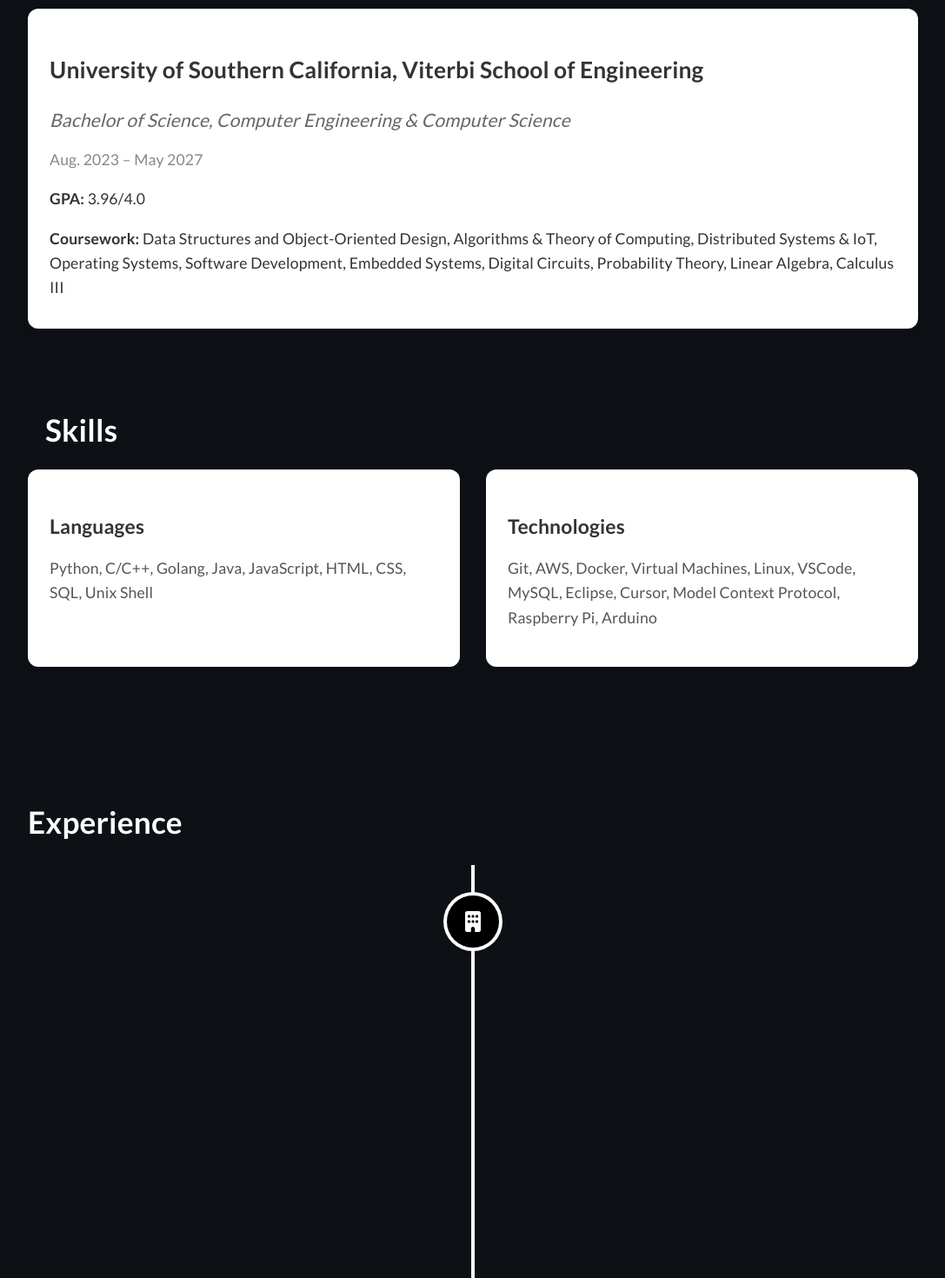
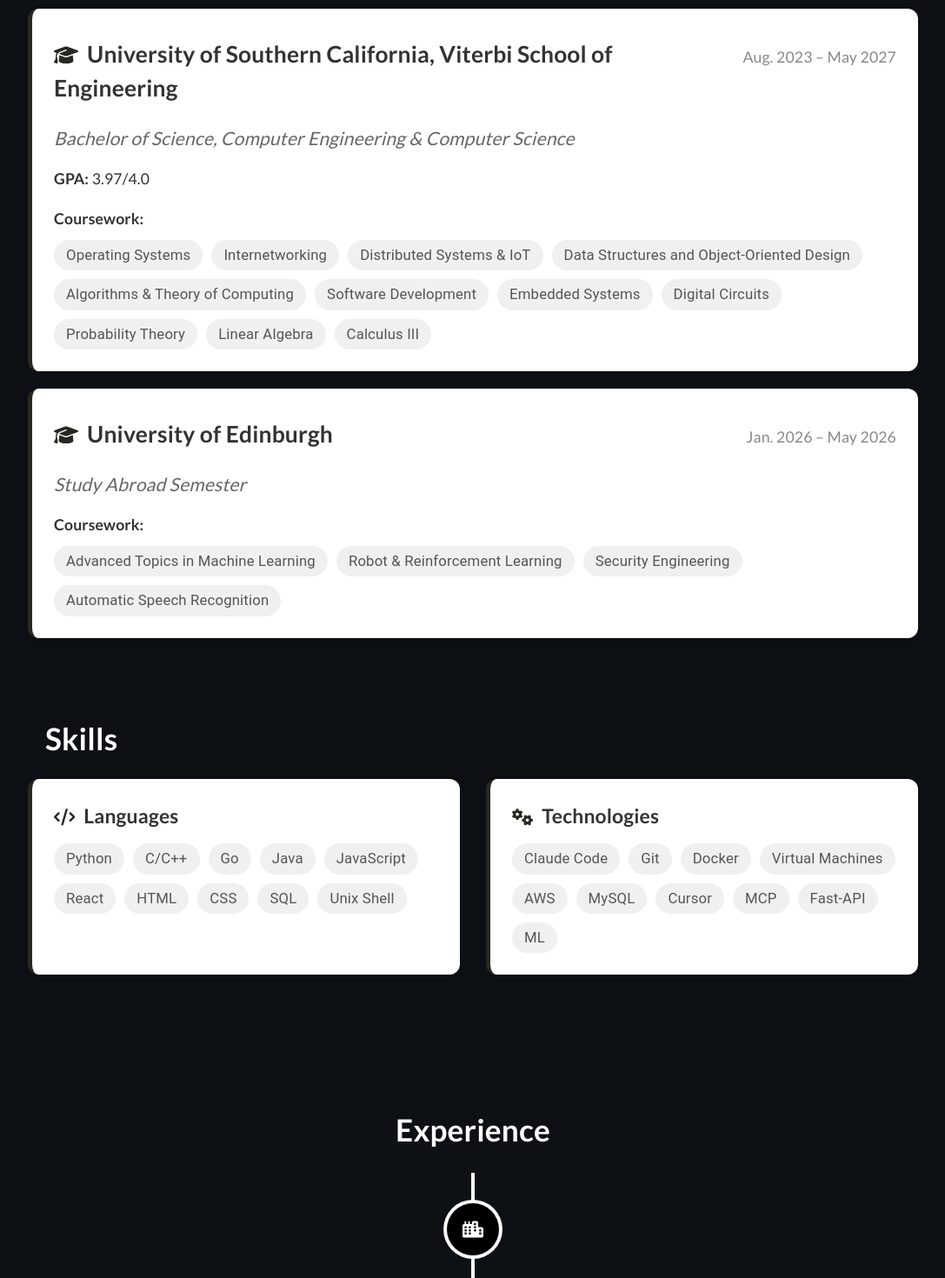
Before and after one commit to alexseveringhaus/alexsev.com, a React (Create React App) app: page / in a window 1280 px wide. Shown: the part 1020-2490 px from the top of the page at 87% size, without its empty margins (96-1183 px from the left). Built offline with nearby package versions, Linux system fonts and the light colour scheme.

Commit message:
summer 2026 update

```diff
--- a/src/assets/styles/About.scss
+++ b/src/assets/styles/About.scss
@@ -2,6 +2,10 @@
   display: flex;
   flex-direction: column;
   gap: 40px;
+}
+
+#about h1 {
+  text-align: center;
 }
 
 .education-section, .skills-section {
@@ -17,26 +21,43 @@
   background-color: white;
   padding: 25px;
   border-radius: 12px;
+  border-left: 5px solid rgb(39, 40, 34);
   box-shadow: 0 4px 8px rgba(0, 0, 0, 0.1);
   margin-bottom: 20px;
 
+  .education-header {
+    display: flex;
+    justify-content: space-between;
+    align-items: baseline;
+    gap: 20px;
+    margin-bottom: 5px;
+  }
+
   h3 {
     font-size: 1.5em;
-    margin-bottom: 10px;
+    margin-top: 0;
+    margin-bottom: 0;
     color: #333;
+  }
+
+  .education-icon {
+    color: rgb(39, 40, 34);
+    margin-right: 10px;
+    font-size: 0.85em;
   }
 
   .degree {
     font-size: 1.2em;
     font-style: italic;
     color: #666;
-    margin-bottom: 5px;
+    margin-bottom: 15px;
   }
 
   .dates {
     font-size: 1em;
     color: #888;
-    margin-bottom: 15px;
+    margin-bottom: 0;
+    white-space: nowrap;
   }
 
   .education-details {
@@ -45,6 +66,28 @@
       margin-bottom: 8px;
       line-height: 1.6;
     }
+
+    .coursework-label {
+      margin-bottom: 10px;
+    }
+  }
+}
+
+.skill-list {
+  display: flex;
+  flex-wrap: wrap;
+  gap: 10px;
+  list-style: none;
+  margin: 0;
+  padding: 0;
+
+  li {
+    background-color: #f0f0f0;
+    color: #555;
+    padding: 6px 14px;
+    border-radius: 20px;
+    font-size: 0.95em;
+    line-height: 1.4;
   }
 }
 
@@ -58,12 +101,20 @@
   background-color: white;
   padding: 25px;
   border-radius: 12px;
+  border-left: 5px solid rgb(39, 40, 34);
   box-shadow: 0 4px 8px rgba(0, 0, 0, 0.1);
 
   h3 {
     font-size: 1.3em;
+    margin-top: 0;
     margin-bottom: 15px;
     color: #333;
+  }
+
+  .skill-icon {
+    color: rgb(39, 40, 34);
+    margin-right: 10px;
+    font-size: 0.85em;
   }
 
   p {
@@ -77,6 +128,12 @@
     grid-template-columns: 1fr;
   }
 
+  .education-item .education-header {
+    flex-direction: column;
+    align-items: flex-start;
+    gap: 4px;
+  }
+
   .education-section, .skills-section {
     h2 {
       font-size: 1.8em;
--- a/src/assets/styles/Project.scss
+++ b/src/assets/styles/Project.scss
@@ -15,6 +15,16 @@
     text-decoration: none;
 }
 
+.project {
+    height: 100%;
+
+    > a {
+        display: flex;
+        height: 100%;
+        text-decoration: none;
+    }
+}
+
 .project-box {
     display: flex;
     flex-direction: column;
@@ -24,7 +34,7 @@
     border: 1px solid #ddd;
     padding: 20px;
     border-radius: 12px;
-    min-height: 350px;
+    height: 350px;
     width: 300px;
     text-align: center;
     box-shadow: 0 4px 8px rgba(0, 0, 0, 0.1);
@@ -45,6 +55,48 @@
     display: inline-block;
     box-shadow: 0 4px 8px rgba(0, 0, 0, 0.1);
     color: black;
+}
+
+.project-icon.icon-purple {
+    background-color: #ede7f6;
+
+    svg { color: #6a3fbf; }
+}
+
+.project-icon.icon-blue {
+    background-color: #e3f2fd;
+
+    svg { color: #1565c0; }
+}
+
+.project-icon.icon-orange {
+    background-color: #fff3e0;
+
+    svg { color: #e17a1a; }
+}
+
+.project-icon.icon-green {
+    background-color: #e8f5e9;
+
+    svg { color: #2e7d32; }
+}
+
+.project-icon.icon-red {
+    background-color: #fdecea;
+
+    svg { color: #c62828; }
+}
+
+.project-icon.icon-indigo {
+    background-color: #e8eaf6;
+
+    svg { color: #3949ab; }
+}
+
+.project-icon.icon-teal {
+    background-color: #e0f2f1;
+
+    svg { color: #00796b; }
 }
 
 .project-details {
--- a/src/assets/styles/Timeline.scss
+++ b/src/assets/styles/Timeline.scss
@@ -7,6 +7,10 @@
     svg {
         color: white;
     }
+}
+
+#experience h1 {
+    text-align: center;
 }
 
 .vertical-timeline span {
@@ -20,6 +24,15 @@
 
 .vertical-timeline-element p {
     color: rgb(39, 40, 34);
+}
+
+.vertical-timeline-element p a {
+    color: rgb(39, 40, 34);
+    text-decoration: underline;
+
+    &:visited {
+        color: rgb(39, 40, 34);
+    }
 }
 
 .vertical-timeline-element h3 {
--- a/src/components/About.tsx
+++ b/src/components/About.tsx
@@ -1,4 +1,6 @@
 import React from "react";
+import { FontAwesomeIcon } from '@fortawesome/react-fontawesome';
+import { faGraduationCap, faCode, faGears } from '@fortawesome/free-solid-svg-icons';
 import '../assets/styles/About.scss';
 
 function About() {
@@ -10,12 +12,43 @@
           <div className="education-section">
             <h2>Education</h2>
             <div className="education-item">
-              <h3>University of Southern California, Viterbi School of Engineering</h3>
+              <div className="education-header">
+                <h3><FontAwesomeIcon icon={faGraduationCap} className="education-icon" />University of Southern California, Viterbi School of Engineering</h3>
+                <p className="dates">Aug. 2023 – May 2027</p>
+              </div>
               <p className="degree">Bachelor of Science, Computer Engineering & Computer Science</p>
-              <p className="dates">Aug. 2023 – May 2027</p>
               <div className="education-details">
-                <p><strong>GPA:</strong> 3.96/4.0</p>
-                <p><strong>Coursework:</strong> Data Structures and Object-Oriented Design, Algorithms & Theory of Computing, Distributed Systems & IoT, Operating Systems, Software Development, Embedded Systems, Digital Circuits, Probability Theory, Linear Algebra, Calculus III</p>
+                <p><strong>GPA:</strong> 3.97/4.0</p>
+                <p className="coursework-label"><strong>Coursework:</strong></p>
+                <ul className="skill-list">
+                  <li>Operating Systems</li>
+                  <li>Internetworking</li>
+                  <li>Distributed Systems & IoT</li>
+                  <li>Data Structures and Object-Oriented Design</li>
+                  <li>Algorithms & Theory of Computing</li>
+                  <li>Software Development</li>
+                  <li>Embedded Systems</li>
+                  <li>Digital Circuits</li>
+                  <li>Probability Theory</li>
+                  <li>Linear Algebra</li>
+                  <li>Calculus III</li>
+                </ul>
+              </div>
+            </div>
+            <div className="education-item">
+              <div className="education-header">
+                <h3><FontAwesomeIcon icon={faGraduationCap} className="education-icon" />University of Edinburgh</h3>
+                <p className="dates">Jan. 2026 – May 2026</p>
+              </div>
+              <p className="degree">Study Abroad Semester</p>
+              <div className="education-details">
+                <p className="coursework-label"><strong>Coursework:</strong></p>
+                <ul className="skill-list">
+                  <li>Advanced Topics in Machine Learning</li>
+                  <li>Robot & Reinforcement Learning</li>
+                  <li>Security Engineering</li>
+                  <li>Automatic Speech Recognition</li>
+                </ul>
               </div>
             </div>
           </div>
@@ -24,12 +57,34 @@
             <h2>Skills</h2>
             <div className="skills-grid">
               <div className="skill-category">
-                <h3>Languages</h3>
-                <p>Python, C/C++, Golang, Java, JavaScript, HTML, CSS, SQL, Unix Shell</p>
+                <h3><FontAwesomeIcon icon={faCode} className="skill-icon" />Languages</h3>
+                <ul className="skill-list">
+                  <li>Python</li>
+                  <li>C/C++</li>
+                  <li>Go</li>
+                  <li>Java</li>
+                  <li>JavaScript</li>
+                  <li>React</li>
+                  <li>HTML</li>
+                  <li>CSS</li>
+                  <li>SQL</li>
+                  <li>Unix Shell</li>
+                </ul>
               </div>
               <div className="skill-category">
-                <h3>Technologies</h3>
-                <p>Git, AWS, Docker, Virtual Machines, Linux, VSCode, MySQL, Eclipse, Cursor, Model Context Protocol, Raspberry Pi, Arduino</p>
+                <h3><FontAwesomeIcon icon={faGears} className="skill-icon" />Technologies</h3>
+                <ul className="skill-list">
+                  <li>Claude Code</li>
+                  <li>Git</li>
+                  <li>Docker</li>
+                  <li>Virtual Machines</li>
+                  <li>AWS</li>
+                  <li>MySQL</li>
+                  <li>Cursor</li>
+                  <li>MCP</li>
+                  <li>Fast-API</li>
+                  <li>ML</li>
+                </ul>
               </div>
             </div>
           </div>
--- a/src/components/Project.tsx
+++ b/src/components/Project.tsx
@@ -7,6 +7,7 @@
 import { faGlobe } from '@fortawesome/free-solid-svg-icons';
 import { faChartLine } from '@fortawesome/free-solid-svg-icons';
 import { faRobot } from '@fortawesome/free-solid-svg-icons';
+import { faBrain } from '@fortawesome/free-solid-svg-icons';
 
 function Project() {
     return (
@@ -14,9 +15,23 @@
             <h1>Projects</h1>
             <div className="projects-grid">
                 <div className="project">
+                    <a href="https://github.com/alexseveringhaus/alzheimers-ML" target="_blank" rel="noreferrer">
+                        <div className="project-box">
+                            <div className="project-icon icon-purple">
+                                <FontAwesomeIcon icon={faBrain} size="2x" />
+                            </div>
+                            <div className="project-details">
+                                <h2>Alzheimer's ML</h2>
+                                <p>Built an Alzheimer's classification tool, training logistic regression, neural network, and CNN models. Productionized a FastAPI REST service with an interactive Streamlit dashboard.</p>
+                                <p className="tech-stack"><strong>Tech:</strong> Python, Fast-API, ML</p>
+                            </div>
+                        </div>
+                    </a>
+                </div>
+                <div className="project">
                     <a href="https://github.com/uscmakers/BullsAI" target="_blank" rel="noreferrer">
                         <div className="project-box">
-                            <div className="project-icon">
+                            <div className="project-icon icon-blue">
                                 <FontAwesomeIcon icon={faEye} size="2x" />
                             </div>
                             <div className="project-details">
@@ -30,7 +45,7 @@
                 <div className="project">
                     <a href="https://github.com/alexseveringhaus/Noise-Monitoring-IoT" target="_blank" rel="noreferrer">
                         <div className="project-box">
-                            <div className="project-icon">
+                            <div className="project-icon icon-orange">
                                 <FontAwesomeIcon icon={faVolumeUp} size="2x" />
                             </div>
                             <div className="project-details">
@@ -44,7 +59,7 @@
                 <div className="project">
                     <a href="https://github.com/alexseveringhaus/Rideshare-Web-App" target="_blank" rel="noreferrer">
                         <div className="project-box">
-                            <div className="project-icon">
+                            <div className="project-icon icon-green">
                                 <FontAwesomeIcon icon={faCar} size="2x" />
                             </div>
                             <div className="project-details">
@@ -58,7 +73,7 @@
                 <div className="project">
                     <a href="https://github.com/alexseveringhaus/Market-Neural-Network" target="_blank" rel="noreferrer">
                         <div className="project-box">
-                            <div className="project-icon">
+                            <div className="project-icon icon-red">
                                 <FontAwesomeIcon icon={faChartLine} size="2x" />
                             </div>
                             <div className="project-details">
@@ -71,7 +86,7 @@
                 </div>
                 <div className="project">
                     <div className="project-box">
-                        <div className="project-icon">
+                        <div className="project-icon icon-indigo">
                             <FontAwesomeIcon icon={faRobot} size="2x" />
                         </div>
                         <div className="project-details">
@@ -84,7 +99,7 @@
                 <div className="project">
                     <a href="https://github.com/alexseveringhaus/alexsev.com" target="_blank" rel="noreferrer">
                         <div className="project-box">
-                            <div className="project-icon">
+                            <div className="project-icon icon-teal">
                                 <FontAwesomeIcon icon={faGlobe} size="2x" />
                             </div>
                             <div className="project-details">
--- a/src/components/Timeline.tsx
+++ b/src/components/Timeline.tsx
@@ -1,7 +1,7 @@
 import React from "react";
 import '@fortawesome/free-regular-svg-icons'
 import { FontAwesomeIcon } from '@fortawesome/react-fontawesome';
-import { faBuilding } from '@fortawesome/free-solid-svg-icons';
+import { faBuilding, faBuildingCircleCheck, faCity, faMoneyBill, faMountainCity, faTreeCity } from '@fortawesome/free-solid-svg-icons';
 import { faGraduationCap } from '@fortawesome/free-solid-svg-icons';
 import { faFlask } from '@fortawesome/free-solid-svg-icons';
 import { faCode } from '@fortawesome/free-solid-svg-icons';
@@ -14,7 +14,25 @@
     <div id="experience">
       <div className="items-container">
         <h1>Experience</h1>
-        <VerticalTimeline>
+          <VerticalTimeline>
+
+          <VerticalTimelineElement
+            className="vertical-timeline-element--work"
+            contentStyle={{ background: 'white', color: 'rgb(39, 40, 34)' }}
+            contentArrowStyle={{ borderRight: '7px solid  white' }}
+            date="June 2026 – Aug. 2026"
+            iconStyle={{ background: '#000000', color: 'rgb(39, 40, 34)' }}
+            icon={<FontAwesomeIcon icon={faCity} />}
+          >
+            <h3 className="vertical-timeline-element-title">Software Engineering Intern</h3>
+            <h4 className="vertical-timeline-element-subtitle">Bloomberg L.P. - New York, New York</h4>
+            <p>
+              • Architected and deployed to production a standalone C++ daemon that improved routing infrastructure efficiency by extracting core components into an independently owned service<br/>
+              • Designed and implemented a new API endpoint backed by SQL database queries to incrementally refresh a cache, ensuring up-to-date information while reducing network overhead<br/>
+              • Owned full development and built automated Python test coverage to validate reliability under extreme load
+            </p>
+          </VerticalTimelineElement>
+
           <VerticalTimelineElement
             className="vertical-timeline-element--work"
             contentStyle={{ background: 'white', color: 'rgb(39, 40, 34)' }}
@@ -62,7 +80,8 @@
             <p>
               • Created Python-controlled robots using Raspberry Pi to provide study companions for 300 users with ADHD<br/>
               • Applied Gaussian Process reinforcement learning to iteratively personalize robot behavior to user preferences<br/>
-              • Facilitated collaboration between 30+ student researchers for more robust software and hardware co-design
+              • Facilitated collaboration between 30+ student researchers for more robust software and hardware co-design<br/>
+              • See more: <a href="https://uscinteractionlab.web.app/project/study_companions" target="_blank" rel="noopener noreferrer">Interaction Lab USC</a>
             </p>
           </VerticalTimelineElement>
 
```
